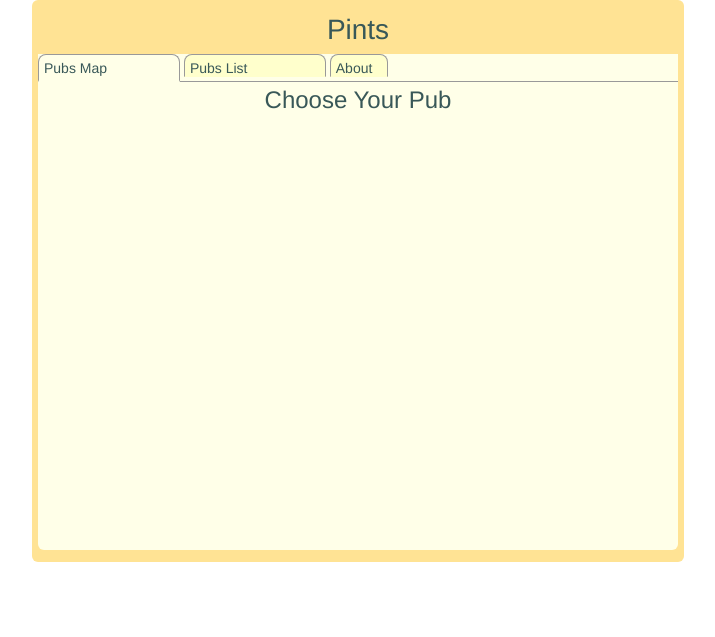
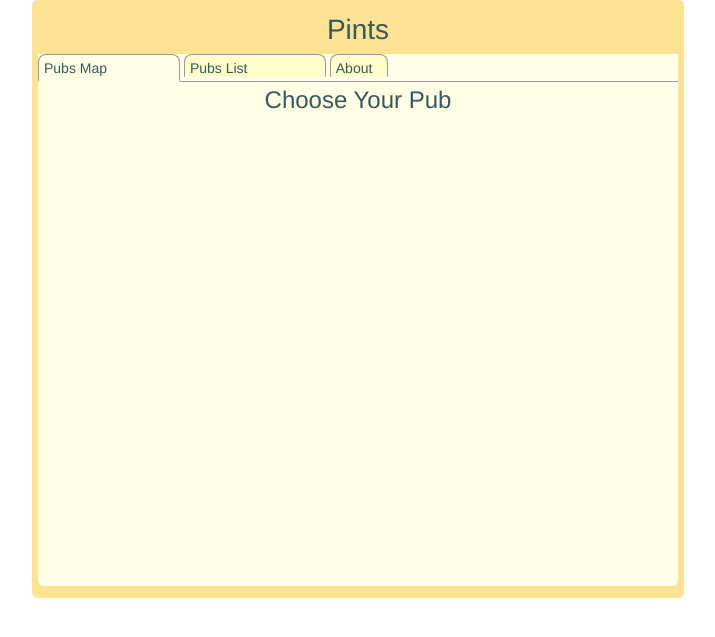
Before and after one commit to richardtraindl/pints, a Jekyll site: the page built from pints/index.html, in a window 1280 px wide. Shown: the top 637 px of the page, without its empty margins (282-997 px from the left). Built offline with Jekyll 4.4.1, drawn with Linux system fonts in a browser that asks for light colours.

Commit message:
Update index.html

```diff
--- a/pints/index.html
+++ b/pints/index.html
@@ -13,7 +13,7 @@ id: index
         </ul>
       </nav>
 
-        <section id='section-map' style="height: 468px;">
+        <section id='section-map'>
           <h2>Choose Your Pub</h2>
 
           <div class='msg'>
```
